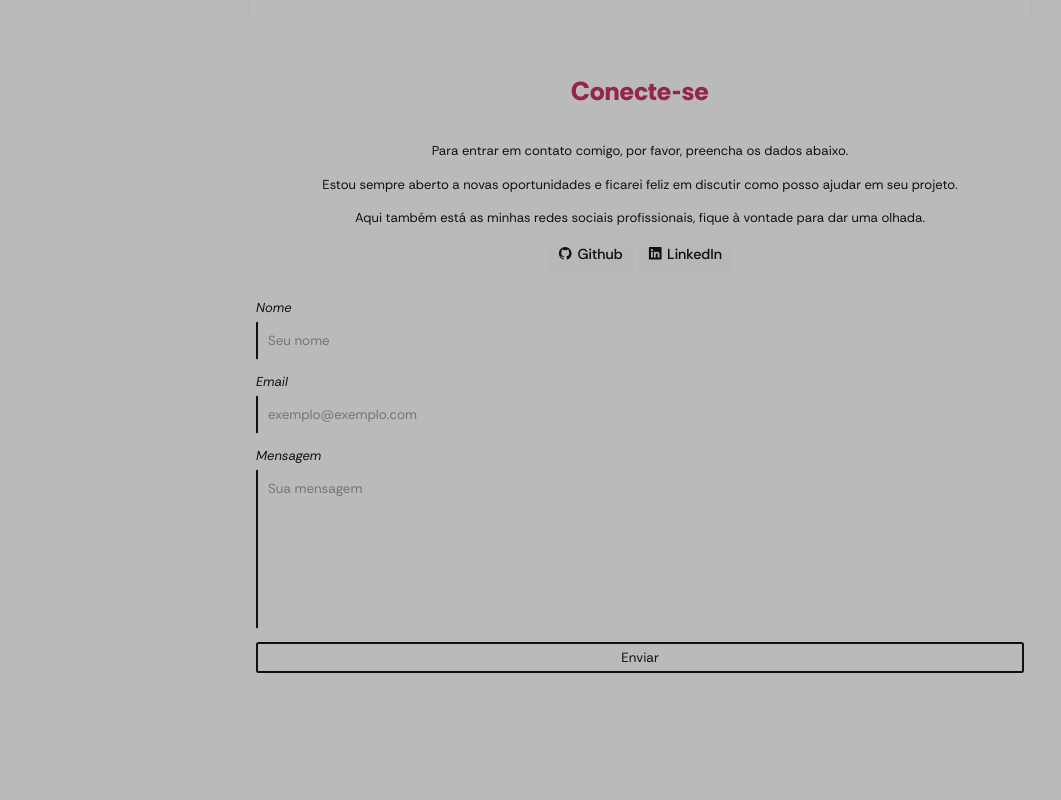
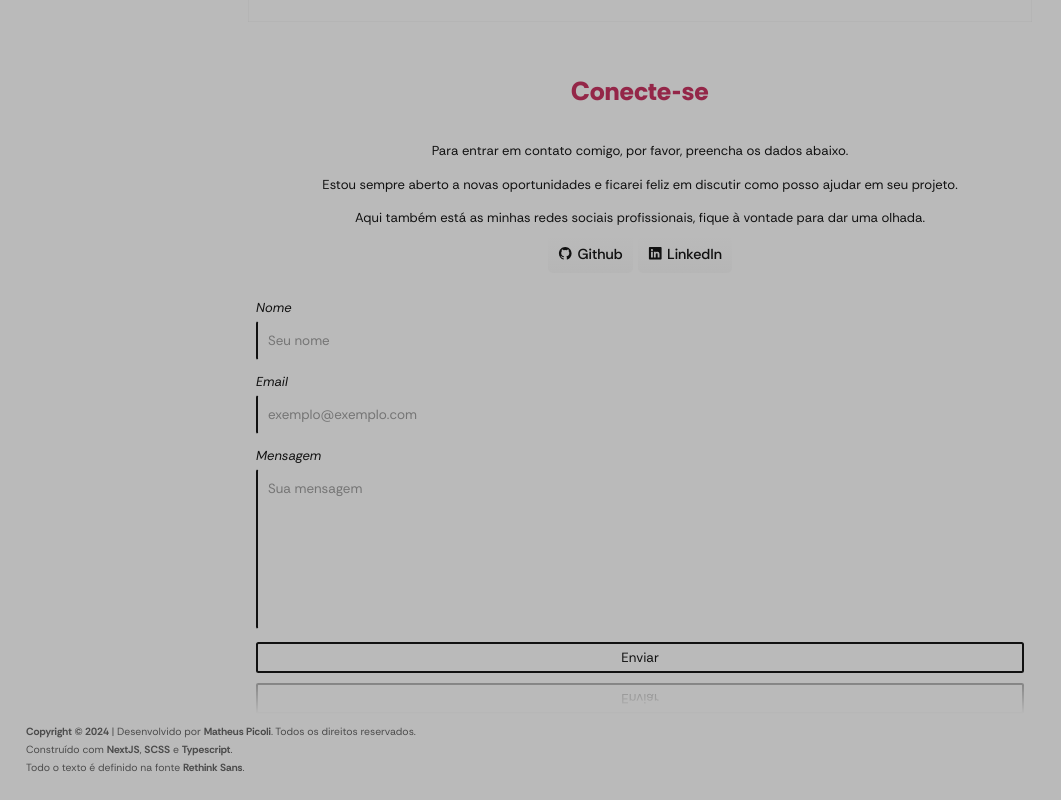
Before and after one commit to matheuszpicoli/portfolio2nd, a Next.js app: page / in a window 1280 px wide. Shown: the part 2522-3322 px from the top of the page, without its empty margins (0-1061 px from the left). Before the commit the page ends 3221 px from the top, so only its background shows below. Built offline with nearby package versions, Linux system fonts and the light colour scheme.

Commit message:
making the footer and some design changes

```diff
--- /dev/null
+++ b/src/app/components/Footer.tsx
@@ -0,0 +1,13 @@
+import React from "react"
+
+export default function Footer(): React.JSX.Element {
+    return (
+        <footer className="footer">
+            <div className="footer-info">
+                <p><strong>Copyright &copy; {new Date().getFullYear()}</strong> | Desenvolvido por <strong>Matheus Picoli</strong>. Todos os direitos reservados.</p>
+                <p>Construído com <a href="https://nextjs.org/" target="_blank" rel="noopener noreferrer">NextJS</a>, <a href="https://sass-lang.com/" target="_blank" rel="noopener noreferrer">SCSS</a> e <a href="https://www.typescriptlang.org/" target="_blank" rel="noopener noreferrer">Typescript</a>.</p>
+                <p>Todo o texto é definido na fonte <a href="https://fonts.google.com/specimen/Rethink+Sans" target="_blank" rel="noopener noreferrer">Rethink Sans</a>.</p>
+            </div>
+        </footer>
+    )
+}
--- a/src/app/layout.tsx
+++ b/src/app/layout.tsx
@@ -1,6 +1,8 @@
 import "@/app/stylesheets/index.scss"
 import { ThemeProvider } from "@/app/hooks/contexts/themeContext"
 import type { Metadata } from "next"
+
+import Footer from "@/app/components/Footer"
 import Navbar from "@/app/components/Navbar"
 import ScrollToTopButton from "@/app/components/utils/ScrollToTopButton"
 
@@ -20,6 +22,7 @@ export default function RootLayout(props: Readonly<RootLayoutProps>) {
                     <ScrollToTopButton />
                     <Navbar />
                     {props.children}
+                    <Footer />
                 </body>
             </html>
         </ThemeProvider>
--- a/src/app/stylesheets/Contact.scss
+++ b/src/app/stylesheets/Contact.scss
@@ -102,6 +102,7 @@
                     cursor: pointer;
                     outline: none;
                     padding: 5px;
+                    -webkit-box-reflect: $reflect;
 
                     &:hover {
                         background-color: var(--text-color);
--- /dev/null
+++ b/src/app/stylesheets/Footer.scss
@@ -0,0 +1,37 @@
+.footer {
+    display: flex;
+    flex-direction: column;
+    gap: 2em;
+    padding: 2em;
+    width: 100%;
+
+    .footer-info {
+        display: flex;
+        flex-direction: column;
+        gap: 5px;
+
+        p {
+            font-size: .8em;
+            opacity: .65;
+
+            :where(a, strong) {
+                font-family: $bold;
+            }
+
+            a {
+                @include transition(all 300ms ease);
+                color: inherit;
+                text-decoration: none;
+                cursor: pointer;
+
+                &:hover {
+                    color: $main-color;
+                }
+
+                &:active {
+                    color: inherit;
+                }
+            }
+        }
+    }
+}
--- a/src/app/stylesheets/Home.scss
+++ b/src/app/stylesheets/Home.scss
@@ -53,6 +53,7 @@
             content: "";
             margin-top: 10px;
             width: 10%;
+            -webkit-box-reflect: $reflect;
         }
     }
 }
--- a/src/app/stylesheets/Navbar.scss
+++ b/src/app/stylesheets/Navbar.scss
@@ -69,7 +69,7 @@ header {
                     overflow-x: auto;
                     position: absolute;
                     top: 100%;
-                    -webkit-box-reflect: below 10px linear-gradient(transparent, transparent, #00000050);
+                    -webkit-box-reflect: $reflect;
 
                     &::-webkit-scrollbar {
                         width: 2.5px;
--- a/src/app/stylesheets/Projects.scss
+++ b/src/app/stylesheets/Projects.scss
@@ -72,7 +72,7 @@ $technologies-colors: (
 
                 .swiper-pagination-bullet {
                     background-color: var(--text-color);
-                    -webkit-box-reflect: below 10px linear-gradient(transparent, transparent, #00000050);
+                    -webkit-box-reflect: $reflect;
 
                     &.swiper-pagination-bullet-active {
                         background-color: $main-color;
@@ -94,7 +94,6 @@ $technologies-colors: (
             overflow: hidden;
             position: relative;
             width: 40%;
-            -webkit-box-reflect: below 10px linear-gradient(transparent, transparent, #00000050);
 
             .video {
                 pointer-events: none;
--- a/src/app/stylesheets/index.scss
+++ b/src/app/stylesheets/index.scss
@@ -30,6 +30,8 @@ $medium: "RethinkSans Medium", sans-serif;
 $regular: "RethinkSans Regular", sans-serif;
 $semi-bold-italic: "RethinkSans Semi Bold Italic", sans-serif;
 $semi-bold: "RethinkSans Semi Bold", sans-serif;
+
+$reflect: below 10px linear-gradient(transparent, #00000050);
 
 $dropdown-color: #cccccc20;
 $main-color: #942648;
@@ -208,7 +210,6 @@ body {
 }
 
 .scroll-to-top-button {
-    @include animation(show-button 500ms ease);
     @include transition(all 250ms ease);
     @include user-select(none);
     align-items: center;
@@ -227,6 +228,7 @@ body {
     z-index: 10;
 
     > svg {
+        @include transition(transform 150ms ease);
         cursor: pointer;
         fill: $main-color;
         margin-left: 5px;
@@ -239,24 +241,19 @@ body {
 
     &:active {
         @include transform(scale(.95));
+
+        > svg {
+            @include transform(translateY(-5px));
+        }
     }
 }
 
 /// @group imports --------------------------------------------------------------------------------
 @import "./AppsAndEquipments.scss";
+@import "./Contact.scss";
+@import "./Footer.scss";
 @import "./Home.scss";
-@import "./Contact.scss";
 @import "./Navbar.scss";
 @import "./Projects.scss";
 @import "./Technologies.scss";
 @import "./Toast.scss";
-
-@include keyframes(show-button) {
-    from {
-        @include transform(scale(0) rotate(2turn));
-    }
-
-    to {
-        @include transform(scale(1) rotate(0));
-    }
-}
```
Also changed, not shown: src/app/components/Contact.tsx (+8 -2 lines).
